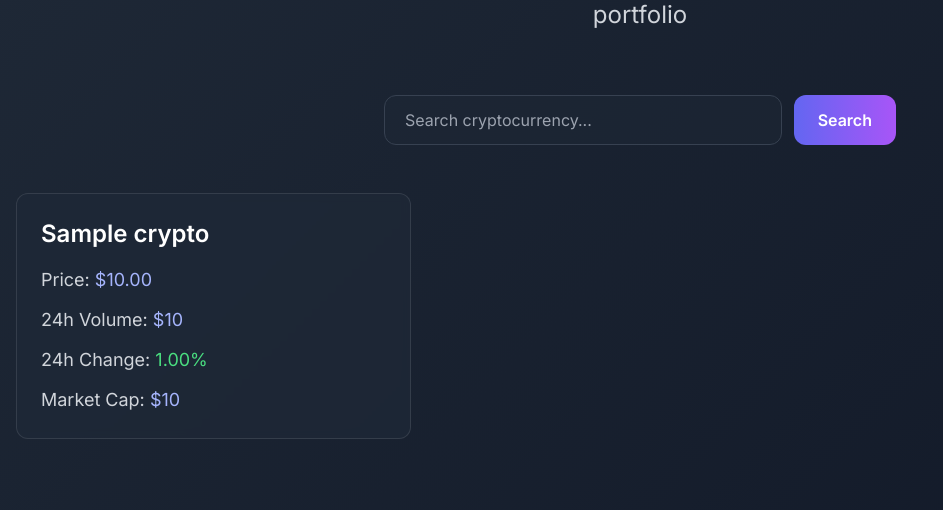
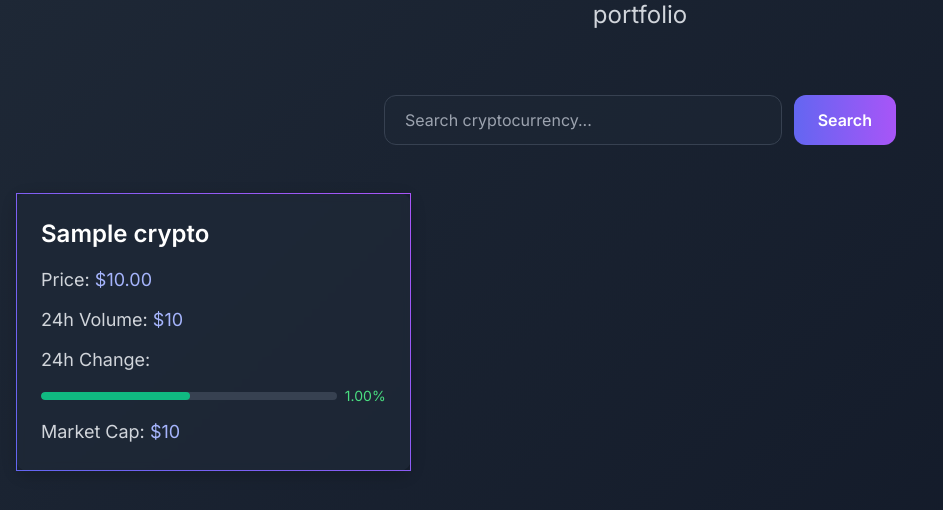
Before and after one commit to QertySX/Crypto_tracker, a FastAPI app: template templates/index.html in a window 1280 px wide. Shown: the part 157-667 px from the top of the page, without its empty margins (0-943 px from the left). Run offline with FastAPI, Linux system fonts and the light colour scheme; the template is opened without the code that fills it: most values are stand-ins (such as "Sample title", 1, 10 or a date in 2020); some libraries are stand-ins or nearby versions.

Commit message:
Доработан дизайн

```diff
--- a/templates/crypto_list.html
+++ b/templates/crypto_list.html
@@ -1,9 +1,11 @@
 <div id="crypto-list" class="grid grid-cols-1 md:grid-cols-2 lg:grid-cols-3 gap-8">
     {% if cryptos.error %}
         <p class="text-red-400 text-center text-lg">{{ cryptos.error }}</p>
+    {% elif not cryptos %}
+        <p class="text-gray-400 text-center text-lg">No cryptocurrencies found.</p>
     {% else %}
         {% for name, data in cryptos.items() %}
-            <div class="crypto-card rounded-xl p-6 backdrop-blur-sm">
+            <div class="crypto-card rounded-xl p-6 backdrop-blur-sm border border-gray-700" style="border-image: linear-gradient(45deg, #6366F1, #A855F7) 1; box-shadow: 0 4px 15px rgba(0, 0, 0, 0.2);">
                 <h2 class="text-2xl font-semibold text-white mb-4">{{ name }}</h2>
                 <div class="space-y-3">
                     <p class="text-gray-300 text-lg">
@@ -14,9 +16,14 @@
                     </p>
                     <p class="text-gray-300 text-lg">
                         24h Change:
-                        <span class="{% if data.percent_change_24h >= 0 %}text-green-400{% else %}text-red-400{% endif %} font-medium">
-                            {{ "{:.2f}".format(data.percent_change_24h) }}%
-                        </span>
+                        <div class="flex items-center gap-2">
+                            <div class="progress-bar w-full h-2 bg-gray-600 rounded-full overflow-hidden">
+                                <div class="progress h-full rounded-full transition-width duration-300" style="width: {{ (data.percent_change_24h + 100) / 200 * 100 }}%; background: {% if data.percent_change_24h >= 0 %}#10B981{% else %}#EF4444{% endif %}"></div>
+                            </div>
+                            <span class="{% if data.percent_change_24h >= 0 %}text-green-400{% else %}text-red-400{% endif %} text-sm">
+                                {{ "{:.2f}".format(data.percent_change_24h) }}%
+                            </span>
+                        </div>
                     </p>
                     <p class="text-gray-300 text-lg">
                         Market Cap: <span class="font-medium text-indigo-300">${{ "{:.0f}".format(data.market_cap) }}</span>
@@ -26,3 +33,22 @@
         {% endfor %}
     {% endif %}
 </div>
+
+<style>
+    .crypto-card:hover {
+        transform: translateY(-5px);
+        box-shadow: 0 10px 25px rgba(99, 102, 241, 0.3);
+        border-image: linear-gradient(45deg, #4F46E5, #9333EA) 1;
+    }
+    .progress-bar {
+        height: 8px;
+        border-radius: 4px;
+        background: #374151;
+        overflow: hidden;
+    }
+    .progress {
+        height: 100%;
+        border-radius: 4px;
+        transition: width 0.3s ease;
+    }
+</style>
--- a/templates/index.html
+++ b/templates/index.html
@@ -16,11 +16,23 @@
             transition: all 0.3s ease;
             border: 1px solid rgba(255, 255, 255, 0.1);
             background: rgba(31, 41, 55, 0.8);
+            border-image: linear-gradient(45deg, #6366F1, #A855F7) 1;
+            box-shadow: 0 4px 15px rgba(0, 0, 0, 0.2);
+            opacity: 0;
+            transform: translateY(20px);
+            animation: fadeInUp 0.6s ease forwards;
+            animation-delay: calc(var(--order) * 0.1s);
         }
         .crypto-card:hover {
             transform: translateY(-5px);
-            box-shadow: 0 10px 20px rgba(0, 0, 0, 0.4);
-            border-color: #6366F1;
+            box-shadow: 0 10px 25px rgba(99, 102, 241, 0.3);
+            border-image: linear-gradient(45deg, #4F46E5, #9333EA) 1;
+        }
+        @keyframes fadeInUp {
+            to {
+                opacity: 1;
+                transform: translateY(0);
+            }
         }
         .search-input {
             transition: all 0.3s ease;
@@ -33,6 +45,17 @@
         }
         .btn-search:hover {
             background: linear-gradient(90deg, #4F46E5, #9333EA);
+        }
+        .progress-bar {
+            height: 8px;
+            border-radius: 4px;
+            background: #374151;
+            overflow: hidden;
+        }
+        .progress {
+            height: 100%;
+            border-radius: 4px;
+            transition: width 0.3s ease;
         }
     </style>
 </head>
```
